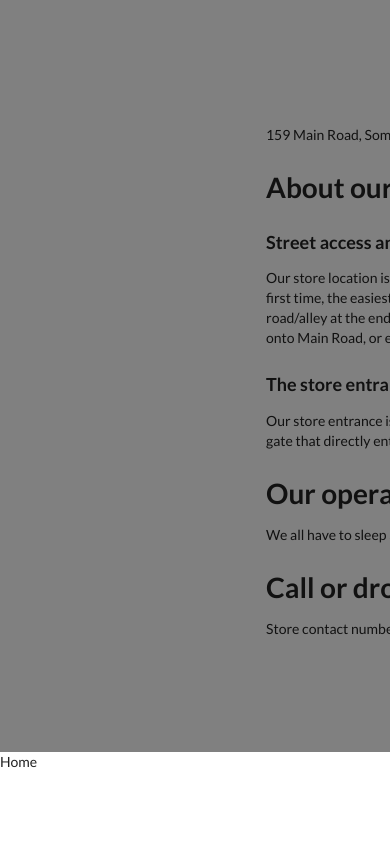
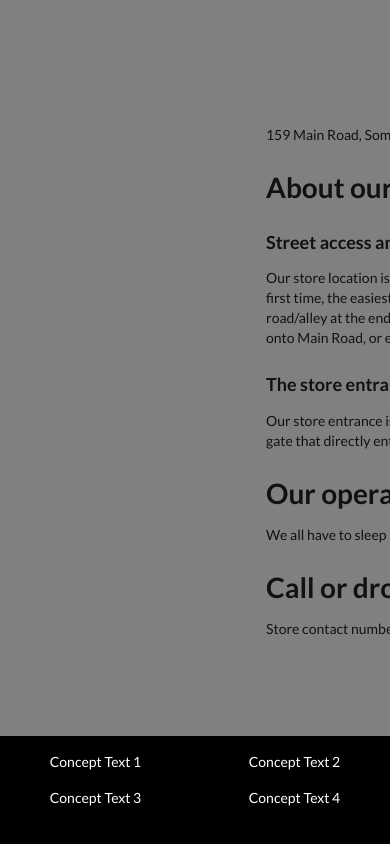
Before and after one commit to DecimaZA/chs-guns, a React (Create React App) app: page /contact in a window 390 px wide. Shown: the part 328-1172 px from the top of the page. Before the commit the page ends 1132 px from the top, so only its background shows below. Built offline with nearby package versions, Linux system fonts and the light colour scheme.

Commit message:
Made footer and themes progress

```diff
--- a/src/components/ui/Footer.js
+++ b/src/components/ui/Footer.js
@@ -1,18 +1,37 @@
-import { Box, Container, Grid } from "@mui/material";
+import { Box, Container, Grid, Typography } from "@mui/material";
 import React from "react";
 import theme from "./Themes";
 //MUI imports
+import { Paper } from "@mui/material";
+import styled from "@emotion/styled";
+import { ThemeProvider } from "@mui/material";
 
+const item = styled(Paper)(({ theme }) => ({
+    backgroundColor: 'red'
+}));
 
 const Footer = () => {
     return(
-        <footer>
-            <Grid container>
-                <Grid item>
-                    Home
-                </Grid>
-            </Grid>
-        </footer>
+        <ThemeProvider theme={theme}>
+            <Box sx={{ flexGrow: 1, width: "100%", height: "200px", backgroundColor: "#000000" }}>
+                <Typography component="span" theme={theme} variant="primary">
+                    <Grid container rowSpacing={2} columnSpacing={{xs: 1, sm: 5, md: 50}} textAlign="center">
+                        <Grid item xs={6}>
+                            Concept Text 1
+                        </Grid>
+                        <Grid item xs={6}>
+                        Concept Text 2
+                        </Grid>
+                        <Grid item xs={6}>
+                        Concept Text 3
+                        </Grid>
+                        <Grid item xs={6}>
+                        Concept Text 4
+                        </Grid>
+                    </Grid>
+                </Typography>
+            </Box>
+        </ThemeProvider>
     );
 };
 
--- a/src/components/ui/Themes.js
+++ b/src/components/ui/Themes.js
@@ -28,29 +28,12 @@ const theme = createTheme({
         },
         secondary: {
             fontSize: "1rem",
-            color: chsWhite
+            color: chsBlack
         },
         tab: {
             textTransform: "none",
             fontSize: "1rem"
         },
-    // button: {
-    //     primary: {
-    //         variant: "contained",
-    //         color: chsGray
-    //     }
-    // },
-        breakpoints: {
-            values: {
-            mobile: 0,
-            tablet: 640,
-            laptop: 1024,
-            desktop: 1200,
-            },
-        },
-        // footer: {
-        //     background
-        // }
     },
 
 });
```
